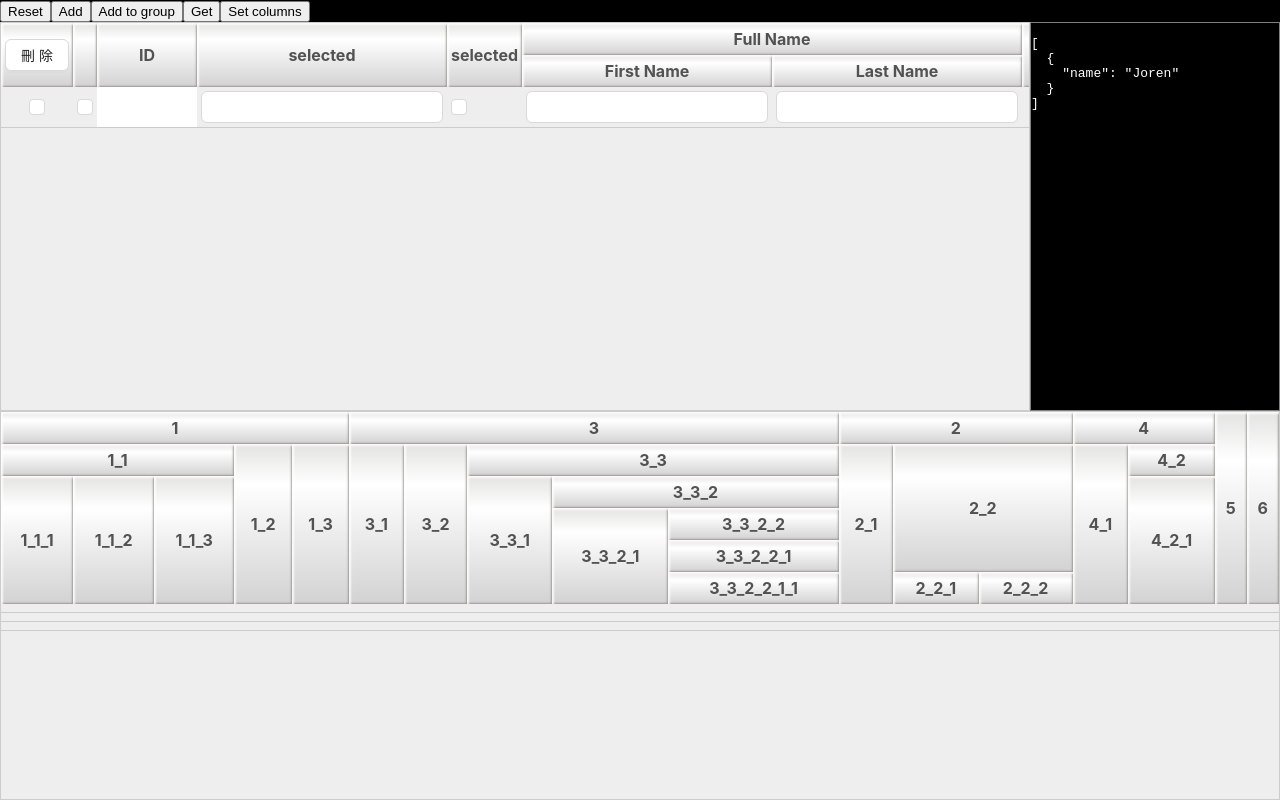
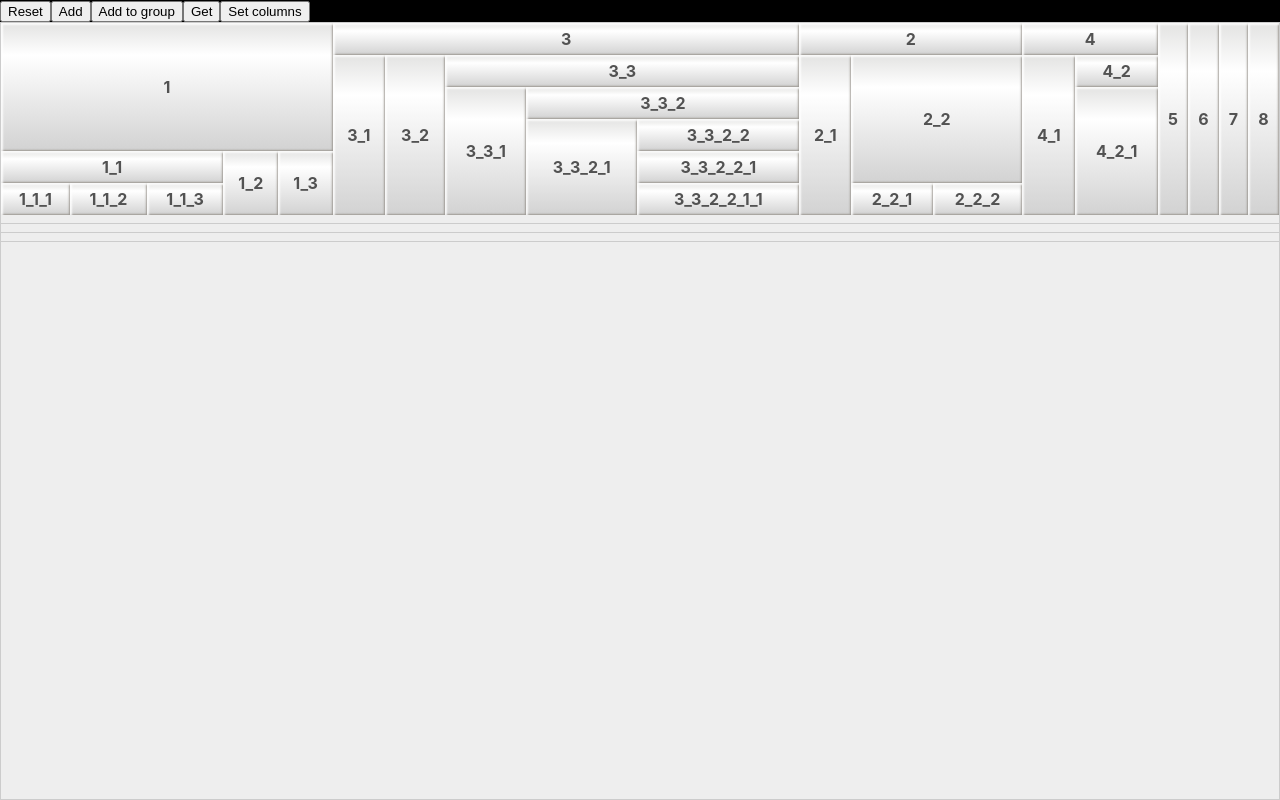
Before and after one commit to jorenlai/jrsymphony, a React (Create React App) app: page /table in a window 1280 px wide. Built offline with nearby package versions, Linux system fonts and the light colour scheme.

Commit message:
debug rowSpan, flex extraValue

```diff
--- a/src/AppTable.js
+++ b/src/AppTable.js
@@ -89,8 +89,9 @@ function AppTable() {
 				}}
 			>Set columns</button>
 		</div>
-
+{/*
 		<Table
+			ref={ref1}
 			resizableColumns={true}
 			cover={'aaaaaaaaaaaaaaaa'}
 			XXonRowClick={({record})=>{
@@ -100,8 +101,6 @@ function AppTable() {
 			// style={{
 			// 	width:'800px',height:'500px',flex:1
 			// }}
-			ref={ref1}
-
 			get={{
 				url:'api/list.json'
 				// url:'api/groupList.json'
@@ -268,11 +267,13 @@ function AppTable() {
 			// }}
 		/>
 <div></div>
+ */}
 		<Table
 			resizableColumns={true}
-			ref={ref1}
+
 			columns={[
 				{name:'Test',label:'1'
+					,rowSpan:4
 					,columns:[
 						{name:'Test21',label:'1_1'
 							,columns:[
@@ -339,8 +340,8 @@ function AppTable() {
 				}
 				,{name:'Test2',label:'5'}
 				,{name:'Test2',label:'6'}
-				// ,{name:'Test2',label:'7'}
-				// ,{name:'Test2',label:'8'}
+				,{name:'Test2',label:'7'}
+				,{name:'Test2',label:'8'}
 			]}
 			get={{
 				url:'api/list.json'
--- a/src/jrs/JRSubmit.jsx
+++ b/src/jrs/JRSubmit.jsx
@@ -153,23 +153,35 @@ export default class JRSubmit extends React.Component {
     }
 
     getAxiosParams({url,method,value,extraValue,sendValue,transformValue,...params}){
-        const _extraValue=typeof extraValue === 'function'
-            ?extraValue.bind(this)()
-            :extraValue
-        let payload=typeof value === 'function'
-            ?value.bind(this)({
+        const _extraValue=extraValue?.bind?.(this)() ?? extraValue
+        // let payload=typeof value === 'function'
+        //     ?value.bind(this)({
+        //         ...this.getSubmitValue()
+        //         ,..._extraValue
+        //     })
+        //     :value==null
+        //         ?{
+        //             ...this.getSubmitValue()
+        //             ,..._extraValue
+        //         }
+        //         :{
+        //             ...value
+        //             ,..._extraValue
+        //         }
+        let payload=value?.bind?.(this)({
                 ...this.getSubmitValue()
                 ,..._extraValue
             })
-            :value==null
+            ?? value==null
                 ?{
                     ...this.getSubmitValue()
-                    ,...extraValue
+                    ,..._extraValue
                 }
                 :{
                     ...value
-                    ,...extraValue
+                    ,..._extraValue
                 }
+
         if(transformValue){
             payload=transformValue.bind(this)(payload)
         }
--- a/src/jrs/JRTable/JRTable.jsx
+++ b/src/jrs/JRTable/JRTable.jsx
@@ -143,8 +143,11 @@ export default class JRTable extends JRFrame {
         }
     }
     initColumns(columns,level,result,leafColumns,names,lastColSpan){
-        if(!result[level]){
-            result.push([])
+        for(let i=result.length;i<=level;i++){
+
+            if(!result[i]){
+                result.push([])
+            }
         }
         let _lastColSpan=lastColSpan
         const childrenLength=columns?.reduce((acc,column)=>{
--- a/src/jrs/JRTable/Slider.jsx
+++ b/src/jrs/JRTable/Slider.jsx
@@ -1,9 +1,7 @@
 import React from "react"
 import styled from "styled-components"
-import { po } from "../JRUtils"
 
 export const StyledSlider=styled.div`
-    Xborder:1px solid blue;
     position: absolute;
     top: 0;
     right: 0;
@@ -26,13 +24,12 @@ export default class Slider extends React.Component {
 
     stop=(e)=>{
         this.sliderRef.current.classList.remove('resizing');
-        // this.sliderRef.current.style.borderRight='0'
         document.body.style.cursor='default'
         window.removeEventListener('mousemove',this.move)
         window.removeEventListener('mouseup',this.stop)
     }
     move=({clientX})=>{
-        const {th,selectedCols}=this.data
+        const {th,selectedCols,widthRates}=this.data
         const {left}=th.getBoundingClientRect()
 
         const min=left+10
@@ -41,26 +38,25 @@ export default class Slider extends React.Component {
             :min
         const width=x-left
 
-
         selectedCols.forEach((col,index)=>{
-            const totalWidth=selectedCols.reduce((aco,{offsetWidth})=>aco+offsetWidth,0)
-            const widthRates=selectedCols.map(({offsetWidth})=>{
-                return 100*(offsetWidth/totalWidth)
-            })
             const _width=Math.round((width/100)*widthRates[index])
             col.style.width=_width+'px'
         })
     }
     start(thPRef,column){
         const selectedCols=[...this.props.table.colGroupRef.current.children].slice(column.columnNo,column.columnNo+(column.colSpan??1))
+        const totalWidth=selectedCols.reduce((aco,{offsetWidth})=>aco+offsetWidth,0)
+        const widthRates=selectedCols.map(({offsetWidth})=>{
+            return 100*(offsetWidth/totalWidth)
+        })
 
         this.data={
             selectedCols
             ,th:thPRef.current
+            ,widthRates
         }
 
         this.sliderRef.current.classList.add('resizing');
-        // this.sliderRef.current.style.borderRight='1px dashed red'
         document.body.style.cursor='col-resize'
         window.addEventListener('mousemove',this.move)
         window.addEventListener('mouseup',this.stop)
```
